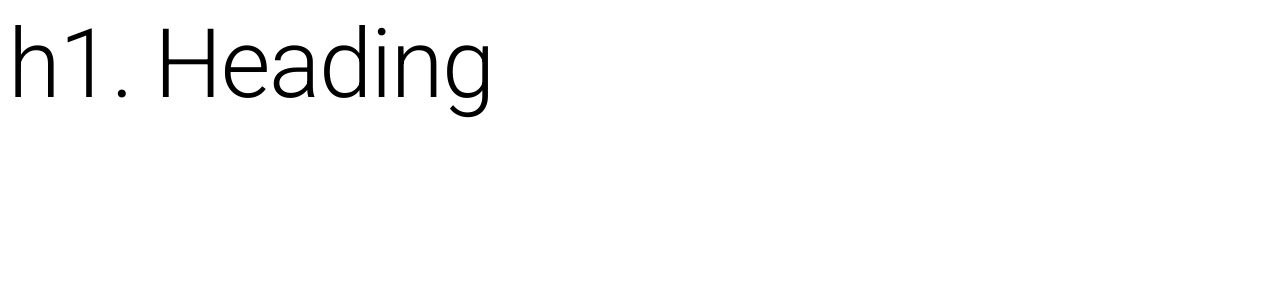
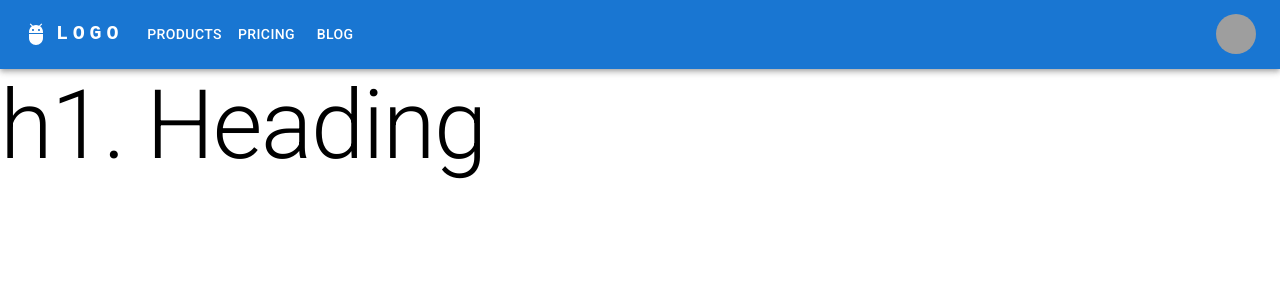
Before and after one commit to mdshemul48/content-management-system-react-nestjs, a React (Create React App) app in the folder client-side/: page / in a window 1280 px wide. Shown: the top 300 px of the page. Built offline with nearby package versions, Linux system fonts and the light colour scheme; grey boxes are pictures that could not be loaded.

Commit message:
adding new nav bar and pages

```diff
--- a/client-side/package.json
+++ b/client-side/package.json
@@ -5,6 +5,7 @@
   "dependencies": {
     "@emotion/react": "^11.9.3",
     "@emotion/styled": "^11.9.3",
+    "@mui/icons-material": "^5.8.4",
     "@mui/material": "^5.8.5",
     "@testing-library/jest-dom": "^5.16.4",
     "@testing-library/react": "^13.3.0",
@@ -12,7 +13,7 @@
     "react": "^18.2.0",
     "react-dom": "^18.2.0",
     "react-router-dom": "^6.3.0",
-    "react-scripts": "5.0.1",
+    "react-scripts": "^2.1.3",
     "web-vitals": "^2.1.4"
   },
   "scripts": {
--- a/client-side/src/App.css
+++ b/client-side/src/App.css
@@ -1,38 +1,3 @@
-.App {
-  text-align: center;
+body {
+  margin: 0;
 }
-
-.App-logo {
-  height: 40vmin;
-  pointer-events: none;
-}
-
-@media (prefers-reduced-motion: no-preference) {
-  .App-logo {
-    animation: App-logo-spin infinite 20s linear;
-  }
-}
-
-.App-header {
-  background-color: #282c34;
-  min-height: 100vh;
-  display: flex;
-  flex-direction: column;
-  align-items: center;
-  justify-content: center;
-  font-size: calc(10px + 2vmin);
-  color: white;
-}
-
-.App-link {
-  color: #61dafb;
-}
-
-@keyframes App-logo-spin {
-  from {
-    transform: rotate(0deg);
-  }
-  to {
-    transform: rotate(360deg);
-  }
-}
--- a/client-side/src/App.js
+++ b/client-side/src/App.js
@@ -1,13 +1,18 @@
+import React from 'react';
+import { Routes, Route } from 'react-router-dom';
+import Client from './Components/Client/Client';
+
+import NavBar from './Components/Shared/NavBar/NavBar';
+
 import './App.css';
-
-import { Routes, Route } from 'react-router-dom';
-import Client from './client/Client';
-
 function App() {
   return (
-    <Routes>
-      <Route path='/' element={<Client />} exact />
-    </Routes>
+    <>
+      <NavBar />
+      <Routes>
+        <Route path='/' element={<Client />} exact />
+      </Routes>
+    </>
   );
 }
 
--- /dev/null
+++ b/client-side/src/Components/Client/Client.jsx
@@ -0,0 +1,16 @@
+import React from 'react';
+import { Routes, Route } from 'react-router-dom';
+
+import Home from './Home/Home';
+
+const Client = () => {
+  return (
+    <>
+      <Routes>
+        <Route path='/' element={<Home />} exact />
+      </Routes>
+    </>
+  );
+};
+
+export default Client;
--- /dev/null
+++ b/client-side/src/Components/Shared/NavBar/NavBar.jsx
@@ -0,0 +1,164 @@
+import * as React from 'react';
+import { BrowserRouter as Router, Link as RouterLink } from 'react-router-dom';
+
+import AppBar from '@mui/material/AppBar';
+import Box from '@mui/material/Box';
+import Toolbar from '@mui/material/Toolbar';
+import IconButton from '@mui/material/IconButton';
+import Typography from '@mui/material/Typography';
+import Menu from '@mui/material/Menu';
+import MenuIcon from '@mui/icons-material/Menu';
+import Container from '@mui/material/Container';
+import Avatar from '@mui/material/Avatar';
+import Button from '@mui/material/Button';
+import Tooltip from '@mui/material/Tooltip';
+import MenuItem from '@mui/material/MenuItem';
+import AdbIcon from '@mui/icons-material/Adb';
+
+const pages = ['Products', 'Pricing', 'Blog'];
+const settings = ['Profile', 'Account', 'Dashboard', 'Logout'];
+
+const NavBar = () => {
+  const [anchorElNav, setAnchorElNav] = React.useState(null);
+  const [anchorElUser, setAnchorElUser] = React.useState(null);
+
+  const handleOpenNavMenu = (event) => {
+    setAnchorElNav(event.currentTarget);
+  };
+  const handleOpenUserMenu = (event) => {
+    setAnchorElUser(event.currentTarget);
+  };
+
+  const handleCloseNavMenu = () => {
+    setAnchorElNav(null);
+  };
+
+  const handleCloseUserMenu = () => {
+    setAnchorElUser(null);
+  };
+
+  return (
+    <AppBar position='static'>
+      <Container maxWidth='xl'>
+        <Toolbar disableGutters>
+          <AdbIcon sx={{ display: { xs: 'none', md: 'flex' }, mr: 1 }} />
+          <Typography
+            variant='h6'
+            noWrap
+            component={RouterLink}
+            to='/'
+            sx={{
+              mr: 2,
+              display: { xs: 'none', md: 'flex' },
+              fontFamily: 'monospace',
+              fontWeight: 700,
+              letterSpacing: '.3rem',
+              color: 'inherit',
+              textDecoration: 'none',
+            }}
+          >
+            LOGO
+          </Typography>
+
+          <Box sx={{ flexGrow: 1, display: { xs: 'flex', md: 'none' } }}>
+            <IconButton
+              size='large'
+              aria-label='account of current user'
+              aria-controls='menu-appbar'
+              aria-haspopup='true'
+              onClick={handleOpenNavMenu}
+              color='inherit'
+            >
+              <MenuIcon />
+            </IconButton>
+            <Menu
+              id='menu-appbar'
+              anchorEl={anchorElNav}
+              anchorOrigin={{
+                vertical: 'bottom',
+                horizontal: 'left',
+              }}
+              keepMounted
+              transformOrigin={{
+                vertical: 'top',
+                horizontal: 'left',
+              }}
+              open={Boolean(anchorElNav)}
+              onClose={handleCloseNavMenu}
+              sx={{
+                display: { xs: 'block', md: 'none' },
+              }}
+            >
+              {pages.map((page) => (
+                <MenuItem key={page} onClick={handleCloseNavMenu}>
+                  <Typography textAlign='center'>{page}</Typography>
+                </MenuItem>
+              ))}
+            </Menu>
+          </Box>
+          <AdbIcon sx={{ display: { xs: 'flex', md: 'none' }, mr: 1 }} />
+          <Typography
+            variant='h5'
+            noWrap
+            component='a'
+            href=''
+            sx={{
+              mr: 2,
+              display: { xs: 'flex', md: 'none' },
+              flexGrow: 1,
+              fontFamily: 'monospace',
+              fontWeight: 700,
+              letterSpacing: '.3rem',
+              color: 'inherit',
+              textDecoration: 'none',
+            }}
+          >
+            LOGO
+          </Typography>
+          <Box sx={{ flexGrow: 1, display: { xs: 'none', md: 'flex' } }}>
+            {pages.map((page) => (
+              <Button
+                key={page}
+                onClick={handleCloseNavMenu}
+                sx={{ my: 2, color: 'white', display: 'block' }}
+              >
+                {page}
+              </Button>
+            ))}
+          </Box>
+
+          <Box sx={{ flexGrow: 0 }}>
+            <Tooltip title='Open settings'>
+              <IconButton onClick={handleOpenUserMenu} sx={{ p: 0 }}>
+                <Avatar alt='Remy Sharp' src='/static/images/avatar/2.jpg' />
+              </IconButton>
+            </Tooltip>
+            <Menu
+              sx={{ mt: '45px' }}
+              id='menu-appbar'
+              anchorEl={anchorElUser}
+              anchorOrigin={{
+                vertical: 'top',
+                horizontal: 'right',
+              }}
+              keepMounted
+              transformOrigin={{
+                vertical: 'top',
+                horizontal: 'right',
+              }}
+              open={Boolean(anchorElUser)}
+              onClose={handleCloseUserMenu}
+            >
+              {settings.map((setting) => (
+                <MenuItem key={setting} onClick={handleCloseUserMenu}>
+                  <Typography textAlign='center'>{setting}</Typography>
+                </MenuItem>
+              ))}
+            </Menu>
+          </Box>
+        </Toolbar>
+      </Container>
+    </AppBar>
+  );
+};
+export default NavBar;
--- a/client-side/src/client/Client.jsx
+++ /dev/null
@@ -1,13 +0,0 @@
-import React from 'react';
-import { Routes, Route, Link } from 'react-router-dom';
-import Home from './Home/Home';
-
-const Client = () => {
-  return (
-    <Routes>
-      <Route path={'/'} element={<Home />} exact />
-    </Routes>
-  );
-};
-
-export default Client;
```
Also changed, not shown: client-side/src/Components/Client/Home/Home.jsx (renamed from client-side/src/client/Home/Home.jsx), 2 other files (tests, documents, lock files or other folders).
